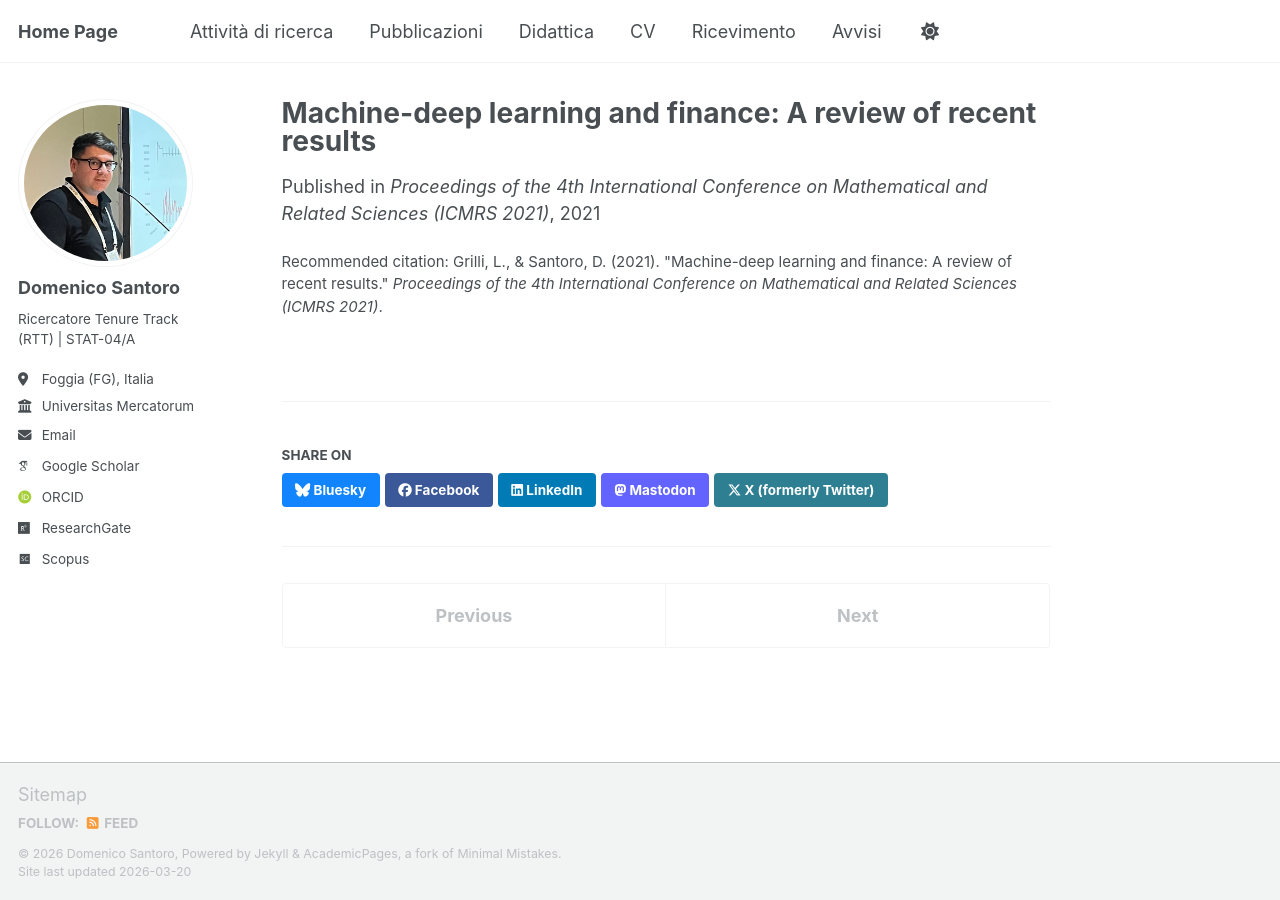
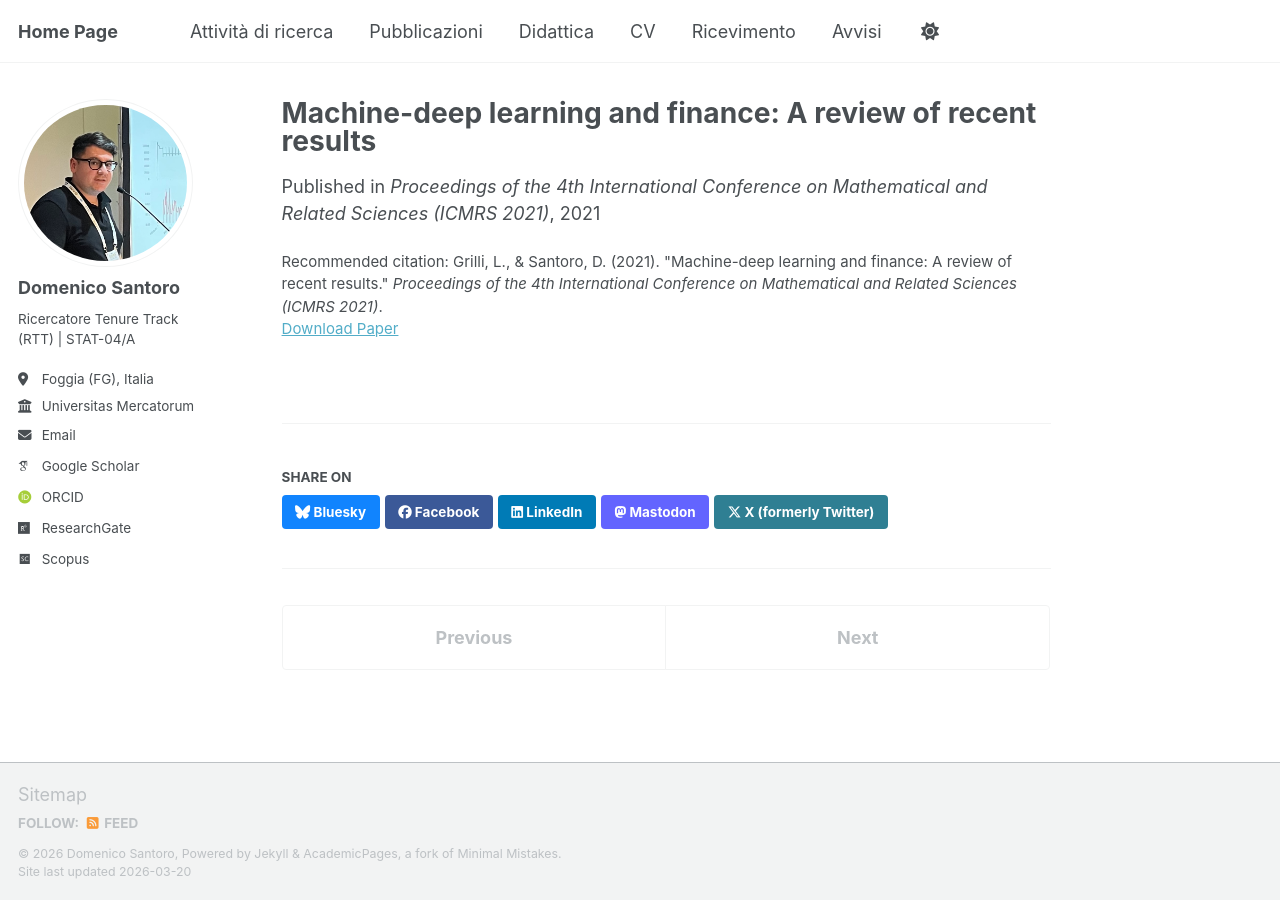
Before and after one commit to mimmoexe/mimmoexe.github.io, a Jekyll site: the page built from _publications/2021-ml-deep-learning-finance-review.md, in a window 1280 px wide. Built offline with Jekyll 4.4.1, drawn with Linux system fonts in a browser that asks for light colours; some web fonts are replaced; a script bundle is joined from its source files by our own code; library files that are not in the unit come from our copies.

Commit message:
Update 2021-ml-deep-learning-finance-review.md

```diff
--- a/_publications/2021-ml-deep-learning-finance-review.md
+++ b/_publications/2021-ml-deep-learning-finance-review.md
@@ -2,8 +2,10 @@
 title: "Machine-deep learning and finance: A review of recent results"
 collection: publications
 category: conferences
+type: "Conference Paper"
 permalink: /publication/2021-ml-deep-learning-finance-review
-date: 2021-02-01
+date: 2021-01-01
 venue: "Proceedings of the 4th International Conference on Mathematical and Related Sciences (ICMRS 2021)"
+paperurl: "http://www.ic-mrs.org/files/abstractbook2021.pdf"
 citation: 'Grilli, L., & Santoro, D. (2021). "Machine-deep learning and finance: A review of recent results." <i>Proceedings of the 4th International Conference on Mathematical and Related Sciences (ICMRS 2021)</i>.'
 ---
```
